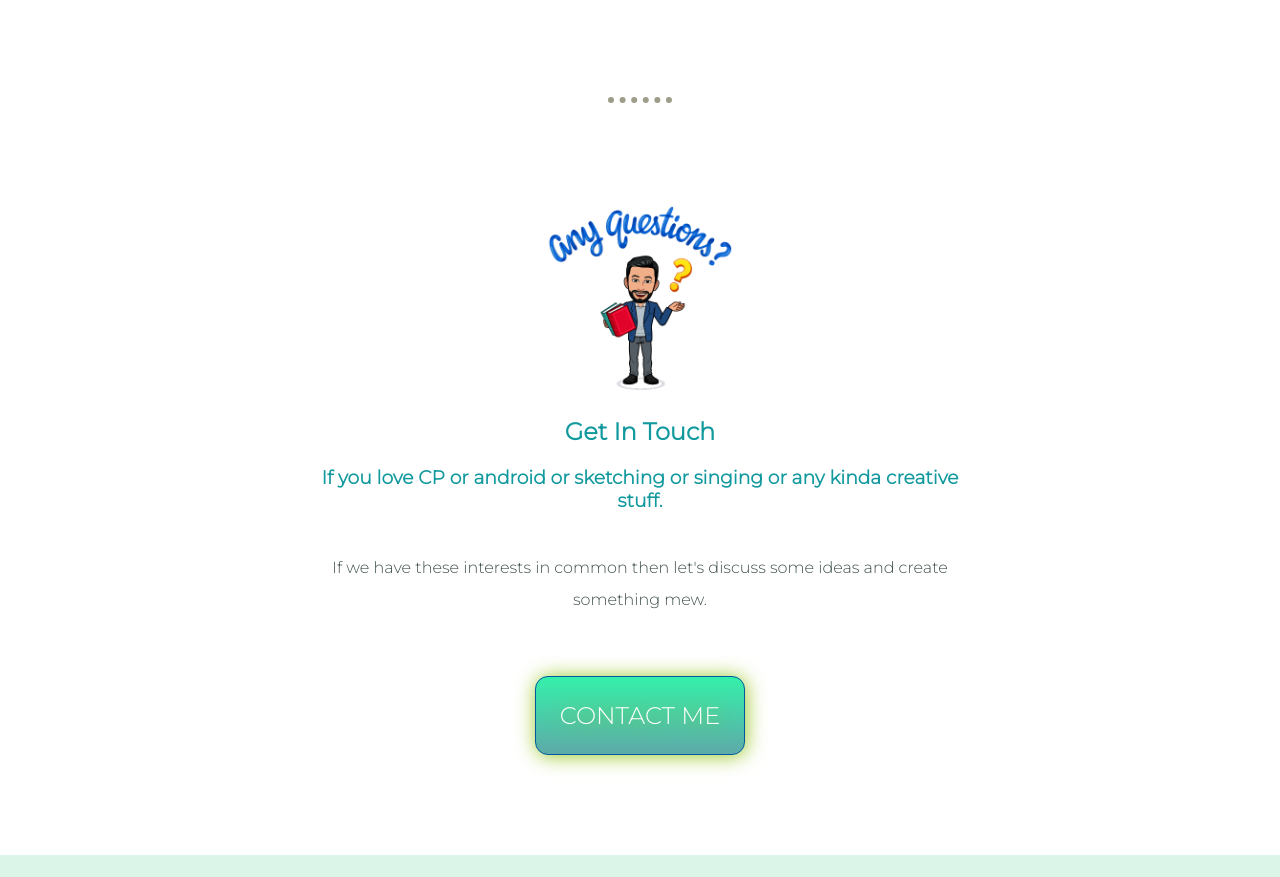
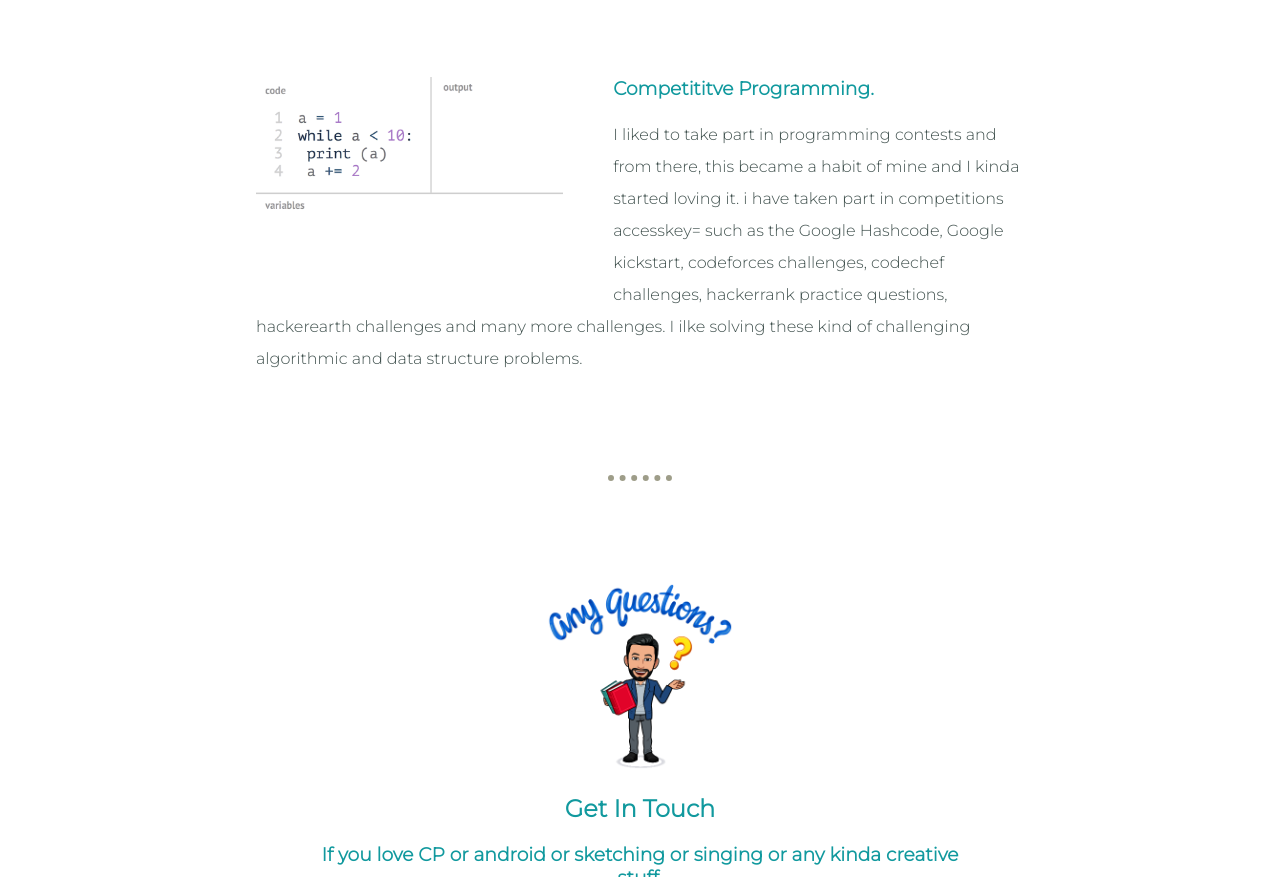
Before and after one commit to Francis070/My-Site, a plain HTML site: page index.html in a window 1280 px wide. Shown: the part 2586-3463 px from the top of the page. Drawn offline with Linux system fonts and the light colour scheme.

Commit message:
added skill

```diff
--- a/index.html
+++ b/index.html
@@ -49,6 +49,13 @@
         about web development. The challenges present in there made me more motivated to learn this stuff and widen my thinking. This has helped me a lot
         in having mental peace and to grow my career.</p>
       </div>
+      <div class="skill-row">
+        <img class="cp" src="gifs/cp.gif" alt="competitive-coding image">
+        <h3>Competititve Programming.</h3>
+        <p>I liked to take part in programming contests and from there, this became a habit of mine and I kinda started loving it. i have taken part in competitions accesskey=
+        such as the Google Hashcode, Google kickstart, codeforces challenges, codechef challenges, hackerrank practice questions, hackerearth challenges and many more challenges.
+      I ilke solving these kind of challenging algorithmic and data structure problems.</p>
+      </div>
     </div>
     <hr>
     <div class="contact-me">
```
